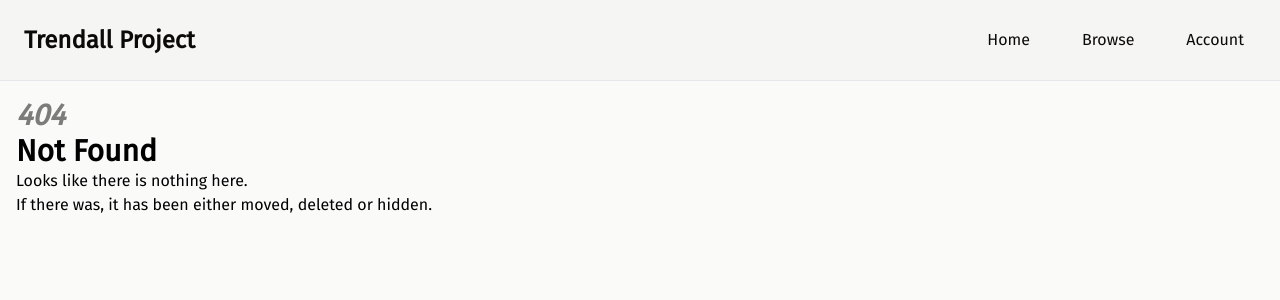
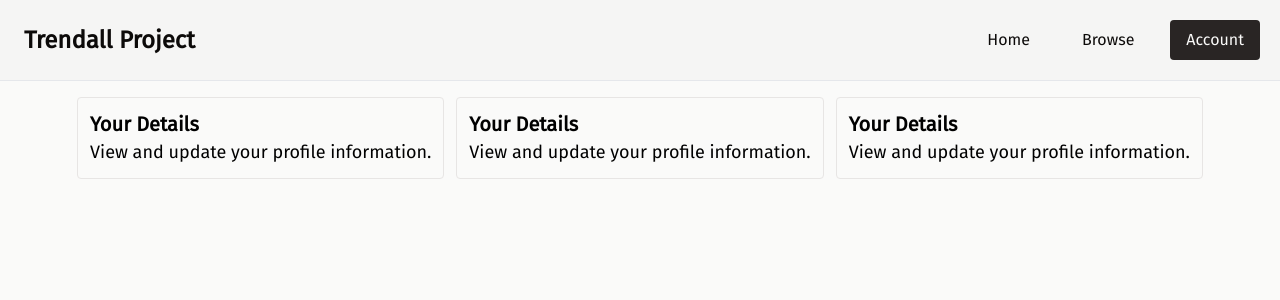
Before and after one commit to Puppercino/trendall, a Next.js app: page /dashboard in a window 1280 px wide. Before the commit this address had no page. Shown: the top 300 px of the page. Built offline with nearby package versions, Linux system fonts and the light colour scheme.

Commit message:
change: user to dashboard

```diff
--- /dev/null
+++ b/src/app/components/DashLink.jsx
@@ -0,0 +1,13 @@
+import Link from "next/link";
+
+
+export function DashLink({href, header, description}) {
+    return (
+        <Link href={ href }>
+            <div className="rounded border border-stone-200 p-3">
+                <h2 className="text-xl font-bold">{ header }</h2>
+                <p className="text-lg">{ description }</p>
+            </div>
+        </Link>
+    )
+}
--- /dev/null
+++ b/src/app/components/DashMenu.jsx
@@ -0,0 +1,7 @@
+export function DashMenu({children}) {
+    return (
+        <div className="flex flex-row justify-items-center align-middle">
+            {children}
+        </div>
+    )
+}
--- a/src/app/components/Navbar.jsx
+++ b/src/app/components/Navbar.jsx
@@ -13,7 +13,7 @@ export function Navbar() {
             <div className="flex justify-center gap-5 p-5">
                 <NavLink href="/" active={pathname === "/"}>Home</NavLink>
                 <NavLink href="/search" active={pathname === "/search"}>Browse</NavLink>
-                <NavLink href="/user" active={pathname === "/user"}>Account</NavLink>
+                <NavLink href="/dashboard" active={pathname === "/dashboard"}>Account</NavLink>
             </div>
         </nav>
     );
--- a/src/app/components/UserMenu.jsx
+++ /dev/null
@@ -1,10 +0,0 @@
-export function UserMenu() {
-    return (
-        <div className="rounded border border-stone-200 p-3">
-            <h1>Menu</h1>
-            <ul>
-                <li>test</li>
-            </ul>
-        </div>
-    )
-}
--- a/src/app/components/UserProfile.jsx
+++ /dev/null
@@ -1,9 +0,0 @@
-export function UserProfile() {
-    return (
-        <div className="grow rounded border border-stone-200 p-3">
-            <h1>Hello</h1>
-            <p>This is the user page. You can only see this if you&apos;re logged in.</p>
-            <p>If you aren&apos;t logged in you are supposed to see a login page instead.</p>
-        </div>
-    )
-}
--- a/src/app/user/layout.jsx
+++ b/src/app/dashboard/layout.jsx
@@ -1,6 +1,6 @@
 export default function UserLayout({ children }) {
     return (
-        <div className="flex flex-row gap-2">
+        <div className="flex flex-row gap-0">
             {children}
         </div>
     );
--- /dev/null
+++ b/src/app/dashboard/page.jsx
@@ -0,0 +1,23 @@
+import { DashLink } from "@/app/components/DashLink";
+
+export default async function UserPage({}) {
+    return (
+        <div className="flex size-full flex-row flex-wrap-reverse content-center justify-center gap-3">
+            <DashLink
+                href={"/dashboard/profile"}
+                header={"Your Details"}
+                description={"View and update your profile information."}
+            ></DashLink>
+            <DashLink
+                href={"/dashboard/profile"}
+                header={"Your Details"}
+                description={"View and update your profile information."}
+            ></DashLink>
+            <DashLink
+                href={"/dashboard/profile"}
+                header={"Your Details"}
+                description={"View and update your profile information."}
+            ></DashLink>
+        </div>
+    )
+}
--- a/src/app/layout.jsx
+++ b/src/app/layout.jsx
@@ -12,7 +12,7 @@ export const metadata = {
 
 export default function RootLayout({ children }) {
   return (
-    <html lang="en" className={firaSans.className}>
+    <html lang="en" className={firaSans.className + " h-full"}>
       <body className="bg-stone-50">
         <Navbar></Navbar>
         <div className="m-4">
--- a/src/app/user/page.jsx
+++ /dev/null
@@ -1,11 +0,0 @@
-import {UserProfile} from "@/app/components/UserProfile";
-import {UserMenu} from "@/app/components/UserMenu";
-
-export default async function UserPage({}) {
-    return (
-        <>
-            <UserMenu></UserMenu>
-            <UserProfile></UserProfile>
-        </>
-    )
-}
--- a/src/middleware.js
+++ b/src/middleware.js
@@ -2,6 +2,6 @@ export { default } from "next-auth/middleware";
 
 export const config = {
     matcher: [
-        "/user"
+        "/dashboard"
     ]
 };
```
